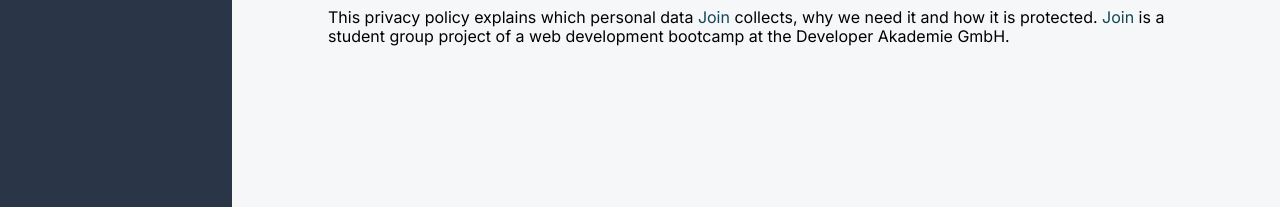
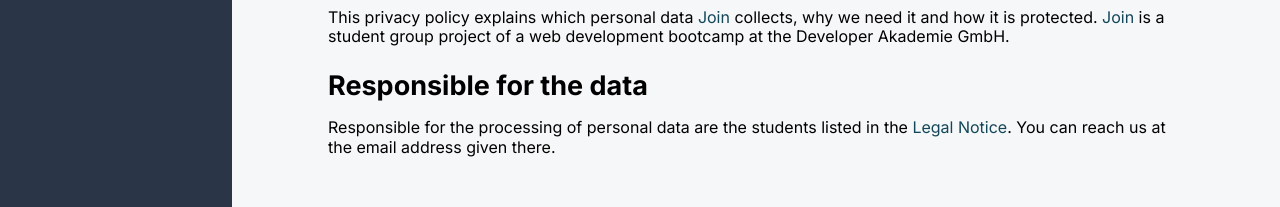
Before and after one commit to lohmibln/join, an Angular app: page /privacyPolicy in a window 1280 px wide. Shown: the part 350-557 px from the top of the page. Built offline with nearby package versions, Linux system fonts and the light colour scheme; no server answers.

Commit message:
Name who is responsible for the data

```diff
--- a/src/app/privacy-policy/privacy-policy.component.html
+++ b/src/app/privacy-policy/privacy-policy.component.html
@@ -13,5 +13,14 @@
         project of a web development bootcamp at the Developer Akademie GmbH.
       </p>
     </section>
+
+    <section>
+      <h2>Responsible for the data</h2>
+      <p>
+        Responsible for the processing of personal data are the students listed in the
+        <a routerLink="/legalNotice">Legal Notice</a>. You can reach us at the email address given
+        there.
+      </p>
+    </section>
   </div>
 </article>
--- a/src/app/privacy-policy/privacy-policy.component.ts
+++ b/src/app/privacy-policy/privacy-policy.component.ts
@@ -1,11 +1,12 @@
 import { Component } from '@angular/core';
+import { RouterLink } from '@angular/router';
 import { BackButtonComponent } from '../shared/components/back-button/back-button.component';
 
 /** Privacy policy of Join. Reachable with and without login. */
 @Component({
   selector: 'app-privacy-policy',
   standalone: true,
-  imports: [BackButtonComponent],
+  imports: [BackButtonComponent, RouterLink],
   templateUrl: './privacy-policy.component.html',
 })
 export class PrivacyPolicyComponent {}
```
